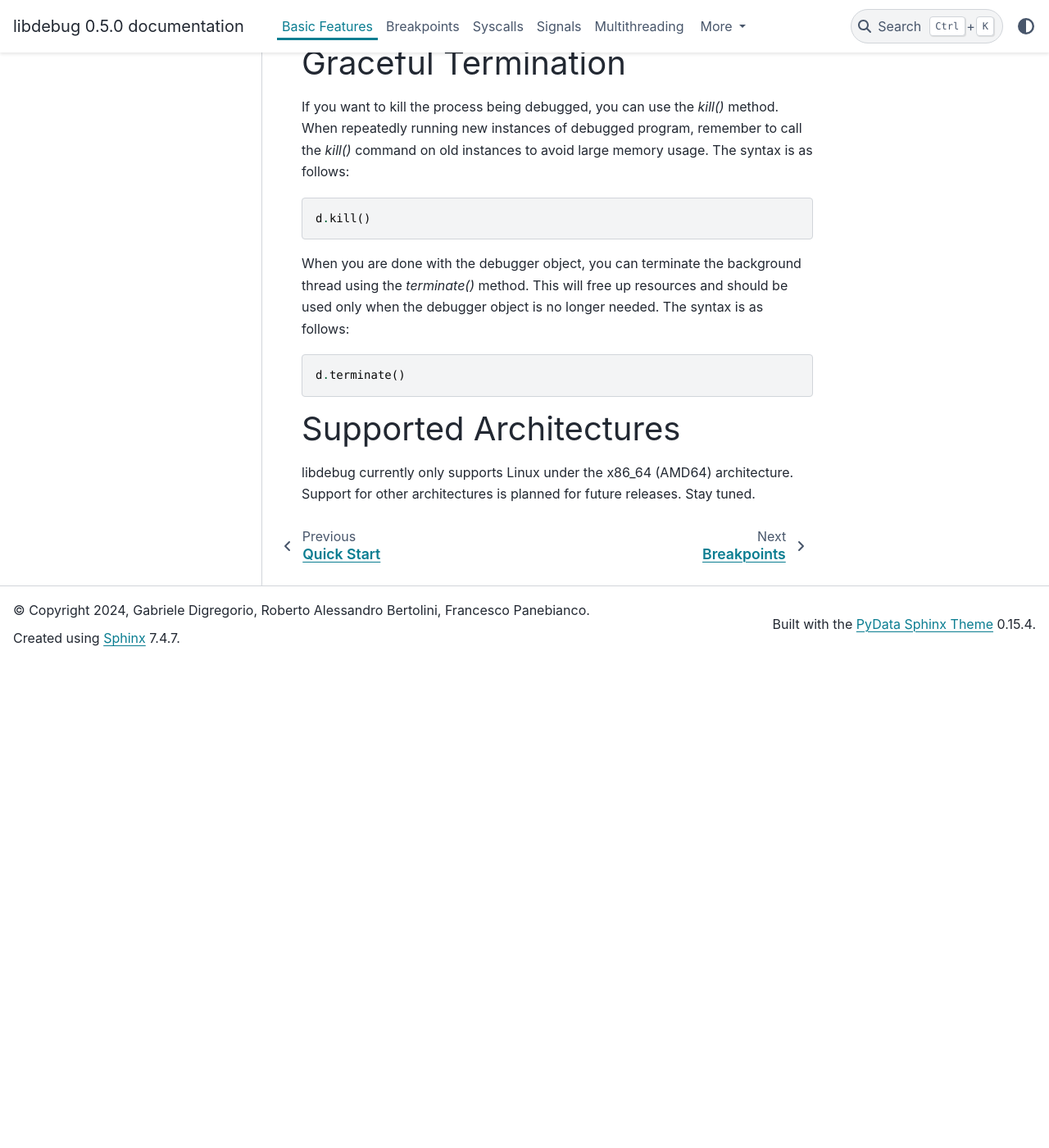
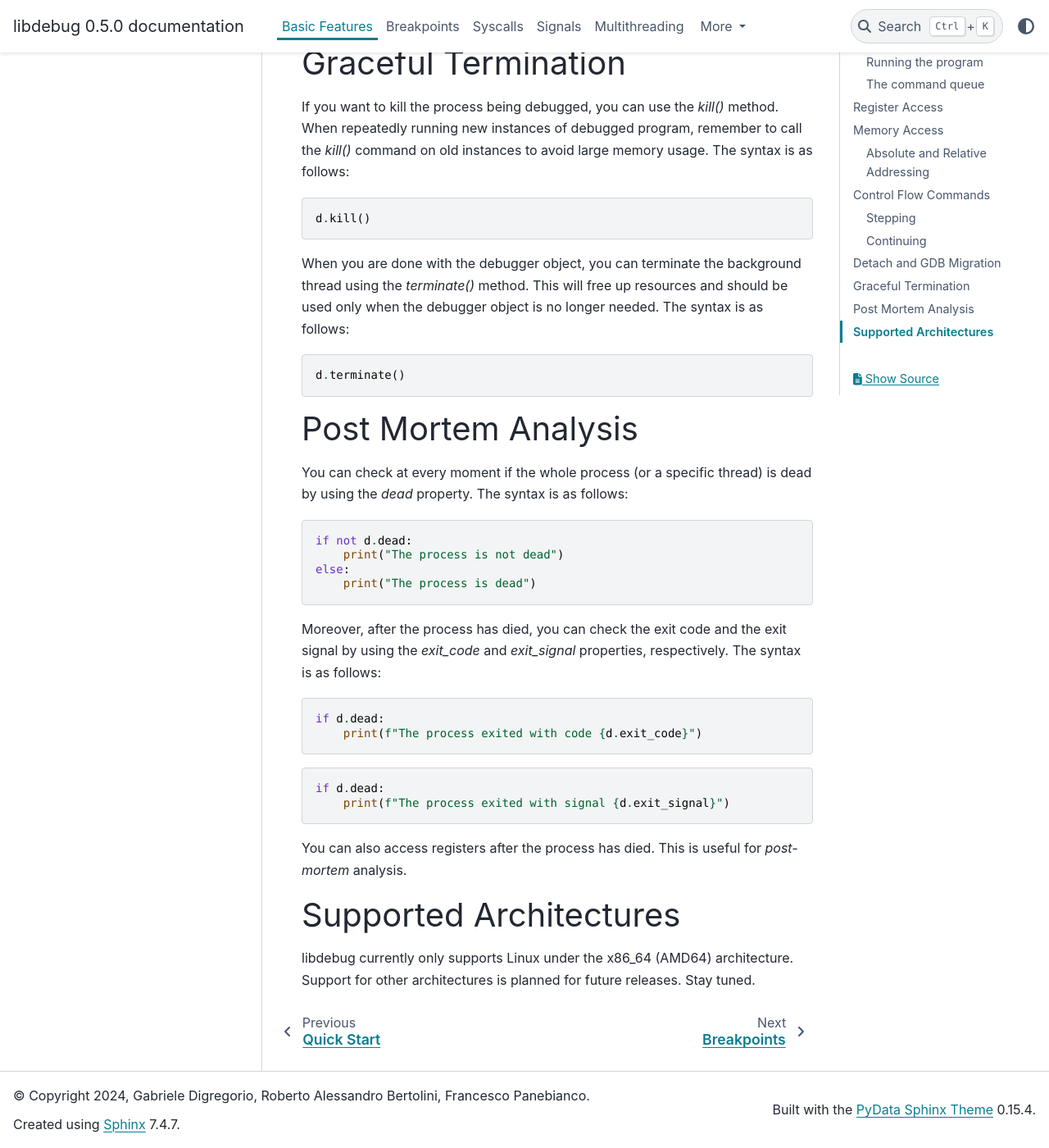
Before and after one commit to libdebug/libdebug, a Sphinx documentation site: the page built from docs/source/basic_features.rst, in a window 1280 px wide and 1400 px high, scrolled down 7730 px. Shown: the whole window at 82% size. Built offline with Sphinx 7.4.7 and the PyData theme 0.15.4, drawn with Linux system fonts in a browser that asks for light colours; before the commit the page ends 8537 px from its top, so only the background shows below that.

Commit message:
doc: added post-mortem analysis

```diff
--- a/docs/source/basic_features.rst
+++ b/docs/source/basic_features.rst
@@ -245,7 +245,7 @@ An alternative to running the program from the beginning and to resume libdebug
     d.attach(pid)
 
 Graceful Termination
-====================================
+====================
 
 If you want to kill the process being debugged, you can use the `kill()` method. When repeatedly running new instances of debugged program, remember to call the `kill()` command on old instances to avoid large memory usage. The syntax is as follows:
 
@@ -259,7 +259,34 @@ When you are done with the debugger object, you can terminate the background thr
 
     d.terminate()
 
+
+Post Mortem Analysis
+====================
+You can check at every moment if the whole process (or a specific thread) is dead by using the `dead` property. The syntax is as follows:
+
+.. code-block:: python
+
+    if not d.dead:
+        print("The process is not dead")
+    else:
+        print("The process is dead")
+
+Moreover, after the process has died, you can check the exit code and the exit signal by using the `exit_code` and `exit_signal` properties, respectively. The syntax is as follows:
+
+.. code-block:: python
+
+    if d.dead:
+        print(f"The process exited with code {d.exit_code}")
+
+.. code-block:: python
+
+    if d.dead:
+        print(f"The process exited with signal {d.exit_signal}")
+
+You can also access registers after the process has died. This is useful for *post-mortem* analysis.
+
+
 Supported Architectures
-====================================
+=======================
 
 libdebug currently only supports Linux under the x86_64 (AMD64) architecture. Support for other architectures is planned for future releases. Stay tuned.
```
